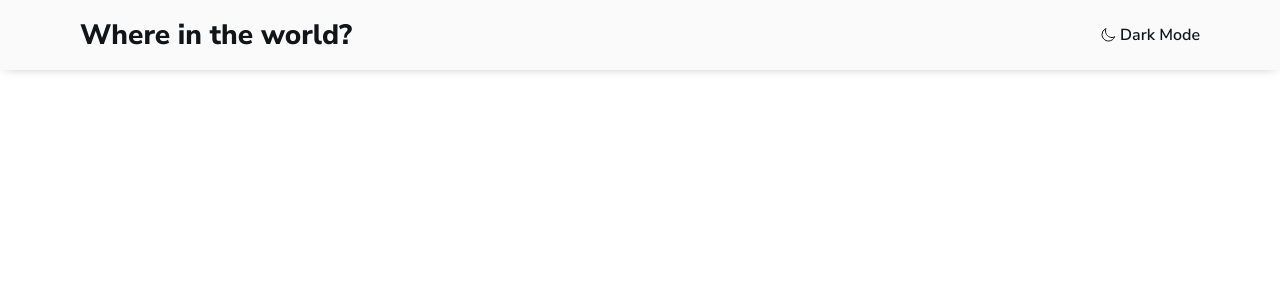
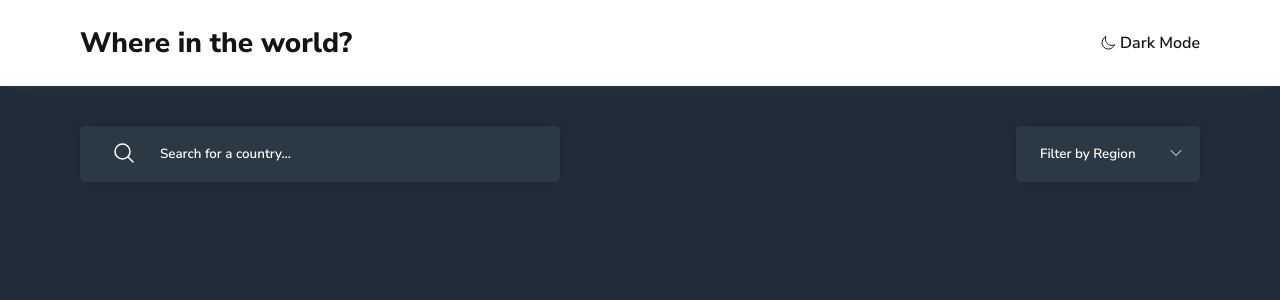
Before and after one commit to vincentyono/where-in-the-world, a Next.js app: page / in a window 1280 px wide. Shown: the top 300 px of the page. Built offline with nearby package versions, Linux system fonts and the light colour scheme.

Commit message:
Implement Search and Filter

```diff
--- a/pages/index.tsx
+++ b/pages/index.tsx
@@ -1,18 +1,72 @@
-import { Fragment } from "react";
+import { Fragment, useState } from "react";
 import Head from "next/head";
 import Image from "next/image";
-import styles from "../styles/Home.module.css";
+import styles from "../styles/Home.module.scss";
 import Header from "../components/Header";
+import {
+  MagnifyingGlassIcon,
+  ChevronDownIcon,
+} from "@heroicons/react/24/outline";
 
 const Home = () => {
+  const [darkMode, setDarkMode] = useState(true);
   return (
     <Fragment>
       <Head>
         <title>Home - Where in the world?</title>
         <meta name="viewport" content="initial-scale=1.0, width=device-width" />
       </Head>
-      <main>
+      <main
+        className={`${styles.main} ${
+          darkMode ? styles.dark_bg : styles.light_bg
+        }`}
+      >
         <Header />
+        <div className={styles.container}>
+          <div className={styles.filter_container}>
+            <div
+              className={`${styles.search} ${
+                darkMode
+                  ? `${styles.dark_element} ${styles.dark_shadow}`
+                  : `${styles.light_element} ${styles.light_shadow}`
+              }`}
+            >
+              <MagnifyingGlassIcon id={styles.magnifying_glass} />
+              <input
+                type="text"
+                placeholder="Search for a country..."
+                className={
+                  darkMode ? styles.dark_element : styles.light_element
+                }
+              />
+            </div>
+            <div
+              className={`${styles.filter} ${
+                darkMode
+                  ? `${styles.dark_element} ${styles.dark_shadow}`
+                  : `${styles.light_element} ${styles.light_shadow}`
+              }`}
+            >
+              <select
+                name="filter"
+                className={
+                  darkMode ? styles.dark_element : styles.light_element
+                }
+              >
+                <option value="None" hidden>
+                  Filter by Region
+                </option>
+                <option value="Africa">Africa</option>
+                <option value="America">America</option>
+                <option value="Asia">Asia</option>
+                <option value="Europe">Europe</option>
+                <option value="Oceania">Oceania</option>
+              </select>
+              <ChevronDownIcon id={styles.down_arrow} />
+            </div>
+          </div>
+          <div className={styles.card_container}></div>
+        </div>
       </main>
     </Fragment>
   );
--- a/styles/Header.module.scss
+++ b/styles/Header.module.scss
@@ -4,7 +4,7 @@
   display: flex;
   justify-content: space-between;
   align-items: center;
-  padding: 1rem 5rem;
+  padding: 1.5rem 5rem;
 
   h1 {
     font-size: 1.75em;
@@ -29,12 +29,12 @@
 
 .light {
   color: variables.$light-mode-text;
-  background-color: variables.$light-mode-bg;
-  box-shadow: 0 0 12px -5px variables.$light-mode-input;
+  background-color: variables.$light-mode-element;
+  box-shadow: variables.$light-mode-shadow;
 }
 
 .dark {
   color: variables.$dark-mode-text;
-  background-color: variables.$dark-mode-bg;
-  box-shadow: 0 0 12px -5px #000000;
+  background-color: variables.$dark-mode-element;
+  box-shadow: variables.$dark-mode-shadow;
 }
--- a/styles/Home.module.scss
+++ b/styles/Home.module.scss
@@ -0,0 +1,93 @@
+@use "./variables.scss";
+
+.main {
+  min-height: 100vh;
+}
+
+.container {
+  margin-inline: 5rem;
+}
+
+.filter_container {
+  display: flex;
+  margin-block: 2.5rem;
+  justify-content: space-between;
+}
+
+.search {
+  position: relative;
+  padding-inline: 5rem;
+  border-radius: 5px;
+
+  input {
+    border: none;
+    outline: none;
+    width: 20rem;
+    height: 3.5rem;
+    font-weight: 600;
+    user-select: none;
+  }
+}
+
+.filter {
+  position: relative;
+  border-radius: 5px;
+
+  select {
+    font-weight: 600;
+    height: 100%;
+    padding-inline: 1.5rem 4rem;
+    border: none;
+    outline: none;
+    appearance: none;
+    user-select: none;
+    border-radius: 5px;
+  }
+}
+
+#magnifying_glass {
+  position: absolute;
+  top: 26%;
+  left: 2rem;
+  height: 24px;
+  width: 24px;
+}
+
+#down_arrow {
+  position: absolute;
+  top: 1.2rem;
+  right: 1rem;
+  height: 16px;
+  width: 16px;
+  pointer-events: none;
+}
+
+.dark_element {
+  color: variables.$dark-mode-text;
+  background-color: variables.$dark-mode-element;
+}
+
+.dark_element::placeholder {
+  color: variables.$dark-mode-text;
+}
+
+.light_element {
+  color: variables.$light-mode-text;
+  background-color: variables.$light-mode-element;
+}
+
+.dark_bg {
+  background-color: variables.$dark-mode-bg;
+}
+
+.light_bg {
+  background-color: variables.$light-mode-bg;
+}
+
+.dark_shadow {
+  box-shadow: variables.$dark-mode-shadow;
+}
+
+.light_shadow {
+  box-shadow: variables.$light-mode-shadow;
+}
--- a/styles/variables.scss
+++ b/styles/variables.scss
@@ -9,3 +9,7 @@ $light-mode-element: hsl(0, 0%, 100%);
 
 /* Fonts */
 $nunito-sans: "Nunito Sans", sans-serif;
+
+/* Shadows */
+$light-mode-shadow: 0 0 12px -8px $light-mode-input;
+$dark-mode-shadow: 0 0 12px -8px #000000;
```
